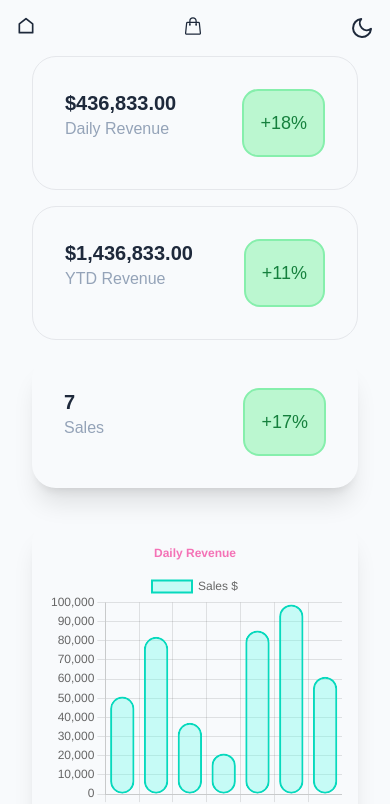
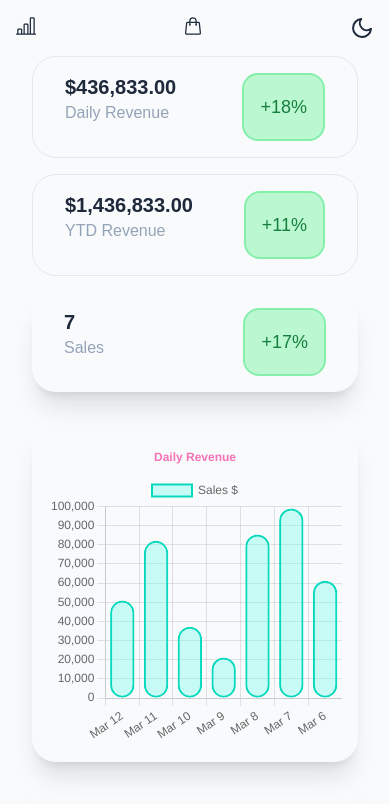
Before and after one commit to jasonmaidev/dashingly, a Next.js app: page /dashboard in a window 390 px wide. Shown: the top 804 px of the page. Built offline with nearby package versions, Linux system fonts and the light colour scheme.

Commit message:
update mobile nav icons and typography

```diff
--- a/components/Header.jsx
+++ b/components/Header.jsx
@@ -1,18 +1,17 @@
 import React from 'react'
 import ThemeSwitch from './ThemeSwitch'
 import Link from 'next/link';
-import { RxDashboard } from 'react-icons/rx';
 import { HiOutlineShoppingBag } from "react-icons/hi2";
 import { RiHomeLine } from "react-icons/ri";
-import { IoReload } from "react-icons/io5";
-import { useTheme } from 'next-themes';
-import { useRouter } from 'next/router';
+import { BsBarChartLine } from "react-icons/bs";
+
+
 
 const Header = ({ pageType }) => {
   return (
     <div className='flex flex-row justify-between px-4 pt-4 gap-4 '>
       <h2 className='hidden sm:block font-bold'>{pageType}</h2>
-      <Link className='block sm:hidden' href='/'><RiHomeLine size={20} /></Link>
+      <Link className='block sm:hidden' href='/dashboard'><BsBarChartLine size={20} /></Link>
       <Link className='block sm:hidden' href='/orders'><HiOutlineShoppingBag size={20} /></Link>
       <ThemeSwitch />
     </div>
--- a/components/TopCards.jsx
+++ b/components/TopCards.jsx
@@ -20,8 +20,8 @@ const TopCards = () => {
         <div className='grid lg:grid-cols-5 gap-4 px-8 pt-4'>
             <div className={
                 resolvedTheme === 'light' ?
-                    'col-span-1 md:col-span-5 lg:col-span-5 xl:col-span-2 flex justify-between w-full border p-8 rounded-3xl'
-                    : 'col-span-1 md:col-span-5 lg:col-span-5 xl:col-span-2 flex justify-between w-full border border-slate-900 p-8 rounded-3xl'
+                    'col-span-1 md:col-span-5 lg:col-span-5 xl:col-span-2 flex justify-between w-full border py-4 px-8 lg:p-8 rounded-3xl'
+                    : 'col-span-1 md:col-span-5 lg:col-span-5 xl:col-span-2 flex justify-between w-full border border-slate-900 py-4 px-8 lg:p-8 rounded-3xl'
             }
             >
                 <div className='flex flex-col w-full pb-4'>
@@ -34,8 +34,8 @@ const TopCards = () => {
             </div>
             <div className={
                 resolvedTheme === 'light' ?
-                    'md:col-span-5 lg:col-span-5 xl:col-span-2 col-span-1 flex justify-between w-full border p-8 rounded-3xl'
-                    : 'md:col-span-5 lg:col-span-5 xl:col-span-2 col-span-1 flex justify-between w-full border border-slate-900 p-8 rounded-3xl'
+                    'md:col-span-5 lg:col-span-5 xl:col-span-2 col-span-1 flex justify-between w-full border py-4 px-8 lg:p-8 rounded-3xl'
+                    : 'md:col-span-5 lg:col-span-5 xl:col-span-2 col-span-1 flex justify-between w-full border border-slate-900 py-4 px-8 lg:p-8 rounded-3xl'
             }>
                 <div className='flex flex-col w-full pb-4'>
                     <p className='text-xl md:text-2xl font-bold' suppressHydrationWarning>{yearTotal}</p>
@@ -45,7 +45,7 @@ const TopCards = () => {
                     <span className='text-green-700 text-lg'>+11%</span>
                 </p>
             </div>
-            <div className='md:col-span-5 lg:col-span-5 xl:col-span-1 col-span-1 flex justify-between w-full shadow-xl p-8 rounded-3xl'>
+            <div className='md:col-span-5 lg:col-span-5 xl:col-span-1 col-span-1 flex justify-between w-full shadow-xl py-4 px-8 lg:p-8 rounded-3xl'>
                 <div className='flex flex-col w-full pb-4'>
                     <p className='text-xl md:text-2xl font-bold' suppressHydrationWarning>{totalCustomers}</p>
                     <p className='text-slate-400'>Sales</p>
```
